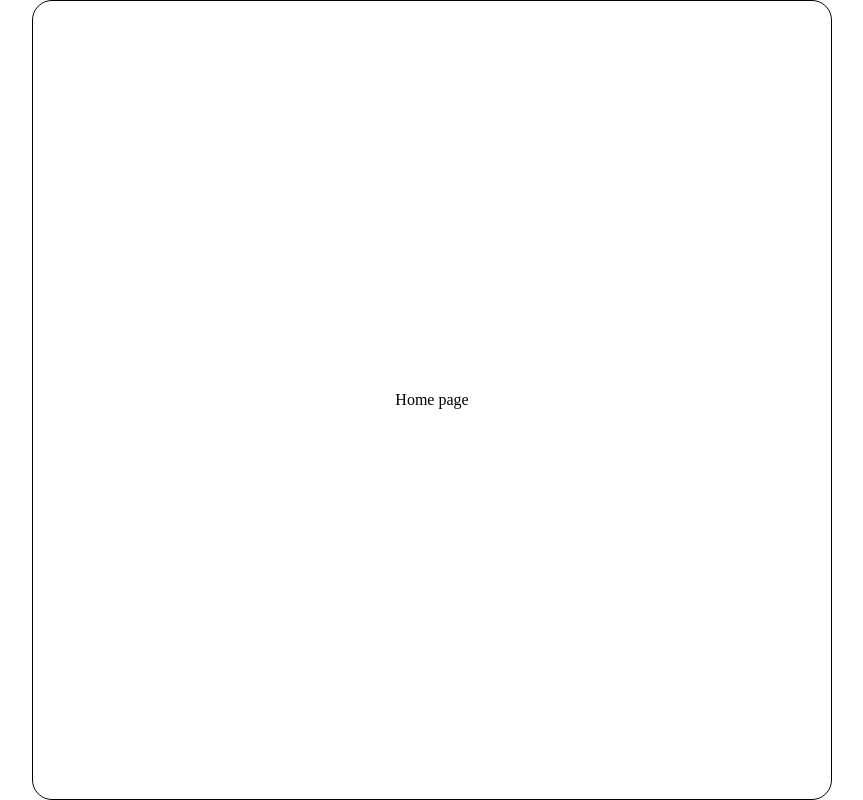
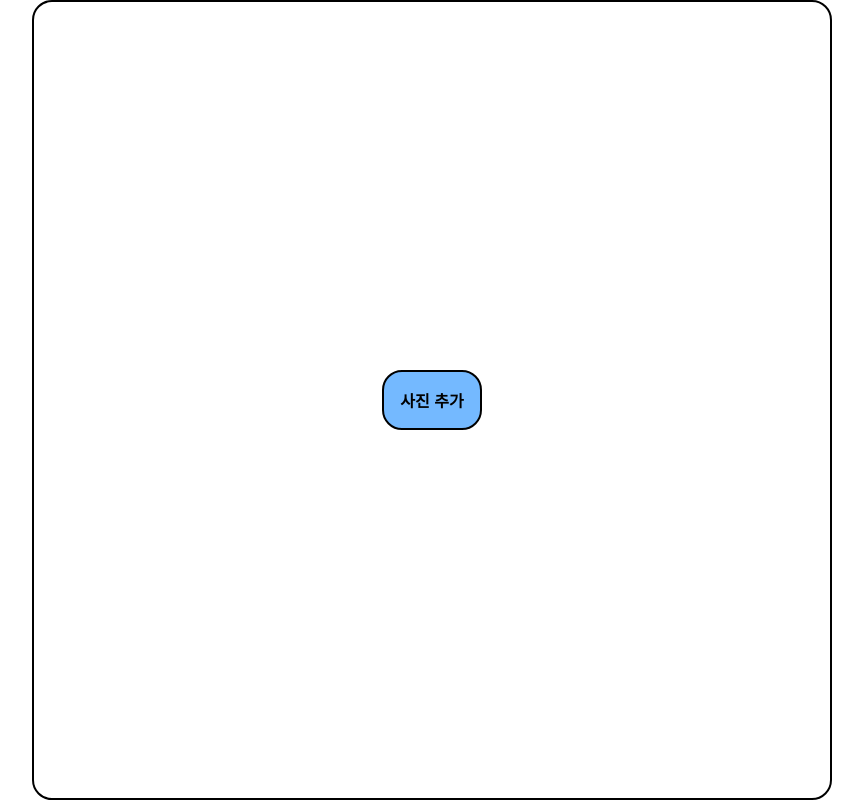
Before and after one commit to yongseongjeon/challenges, a React (Create React App) app in the folder 4-presentation/: page / in a window 1280 px wide. Shown: the whole page, without its empty margins (208-1071 px from the left). Built offline with nearby package versions, Linux system fonts and the light colour scheme.

Commit message:
feat: AddPicture 컴포넌트 생성

```diff
--- /dev/null
+++ b/4-presentation/src/components/AddPictureButton/AddPictureButton.tsx
@@ -0,0 +1,12 @@
+import { MouseEvent } from "react";
+import Button from "../common/Button/Button";
+
+function AddPictureButton() {
+  return <Button name="사진 추가" onClick={handleClick} />;
+}
+
+function handleClick(e: MouseEvent<HTMLButtonElement>) {
+  console.log("Clicked 사진 추가 Button.");
+}
+
+export default AddPictureButton;
--- a/4-presentation/src/components/common/Button/Button.tsx
+++ b/4-presentation/src/components/common/Button/Button.tsx
@@ -1,9 +1,11 @@
 import { MouseEventHandler } from "react";
 import styled from "styled-components";
+import { CommonStyle } from "../../../styles/commonStyle";
+import { Color } from "../../../styles/color";
 
 interface ButtonProp {
   name: string;
-  onClick: MouseEventHandler<HTMLButtonElement>;
+  onClick?: MouseEventHandler<HTMLButtonElement>;
 }
 
 function Button({ name, onClick }: ButtonProp) {
@@ -16,4 +18,16 @@ function Button({ name, onClick }: ButtonProp) {
 
 export default Button;
 
-const StyledButton = styled.button``;
+const StyledButton = styled.button`
+  padding: 1rem;
+  ${CommonStyle.BlackBorder}
+  ${CommonStyle.BorderRadius}
+
+  font-size: 1rem;
+  font-weight: 700;
+
+  background-color: ${Color.GreenDarnerTail};
+  &:hover {
+    background-color: ${Color.ElectronBlue};
+  }
+`;
--- a/4-presentation/src/pages/Home/Home.tsx
+++ b/4-presentation/src/pages/Home/Home.tsx
@@ -1,7 +1,12 @@
+import AddPictureButton from "../../components/AddPictureButton/AddPictureButton";
 import { PageWrapper } from "../../styles/components/PageWrapper.styled";
 
 function Home() {
-  return <PageWrapper>Home page</PageWrapper>;
+  return (
+    <PageWrapper>
+      <AddPictureButton />
+    </PageWrapper>
+  );
 }
 
 export default Home;
--- a/4-presentation/src/styles/color.ts
+++ b/4-presentation/src/styles/color.ts
@@ -1,3 +1,6 @@
 export enum Color {
+  White = "#FFF",
   Black = "#000",
+  GreenDarnerTail = "#74B9FF",
+  ElectronBlue = "#0984E3",
 }
--- a/4-presentation/src/styles/commonStyle.ts
+++ b/4-presentation/src/styles/commonStyle.ts
@@ -2,6 +2,6 @@ import { Color } from "./color";
 
 export const CommonStyle = {
   Center: `justify-content: center; align-items: center;`,
-  BlackBorder: `border: 1px solid ${Color.Black};`,
+  BlackBorder: `border: 2px solid ${Color.Black};`,
   BorderRadius: `border-radius: 20px;`,
 };
```
